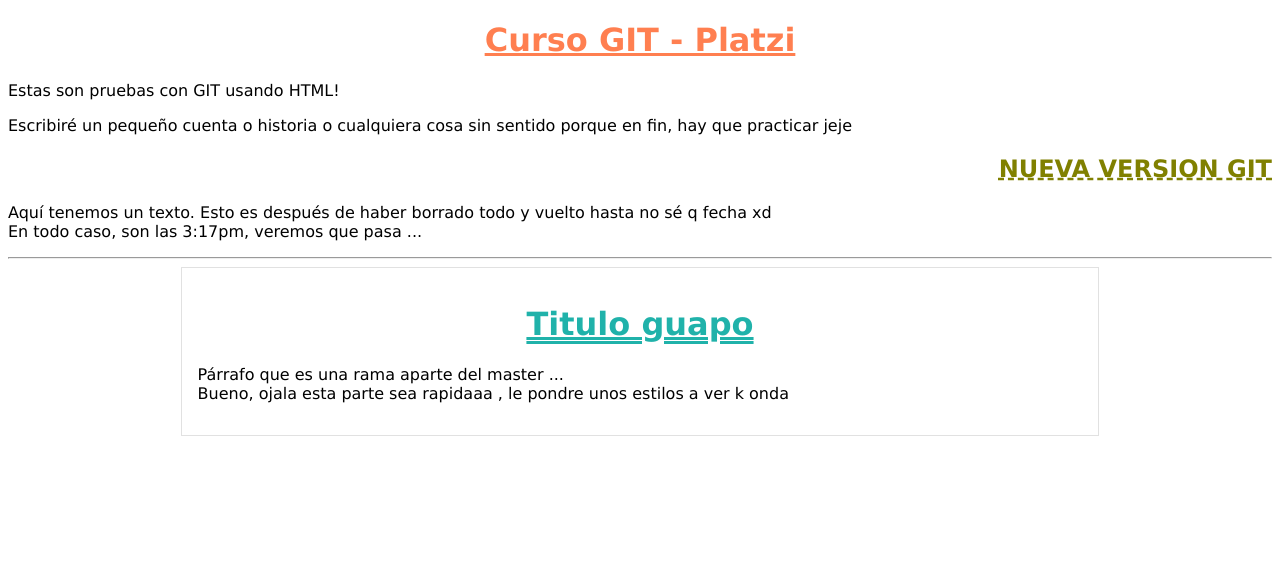
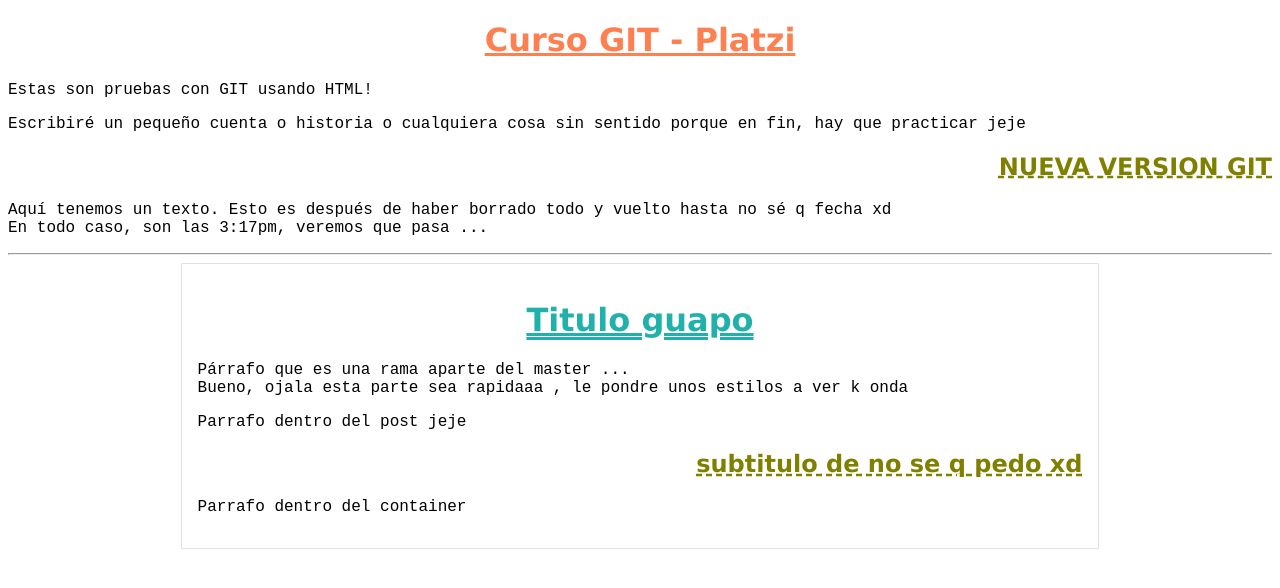
Before and after one commit to rc568/blogMaster, a plain HTML site: page index.html in a window 1280 px wide. Drawn offline with Linux system fonts and the light colour scheme.

Commit message:
parrafo en container y css

```diff
--- a/CSS/styles.css
+++ b/CSS/styles.css
@@ -7,7 +7,7 @@
 
 p{
     color: black;
-    font-family: Verdana, Geneva, Tahoma, sans-serif;
+    font-family: 'Courier New', Courier, monospace;
 }
 
 h2{
--- a/index.html
+++ b/index.html
@@ -31,7 +31,16 @@
                 <br>
                 Bueno, ojala esta parte sea rapidaaa , le pondre unos estilos a ver k onda
             </p>
+            <p>
+                Parrafo dentro del post jeje
+            </p>
         </div>
+        <h2>
+            subtitulo de no se q pedo xd
+        </h2>
+        <p>
+            Parrafo dentro del container
+        </p>
     </div>
 
 </body>
```
